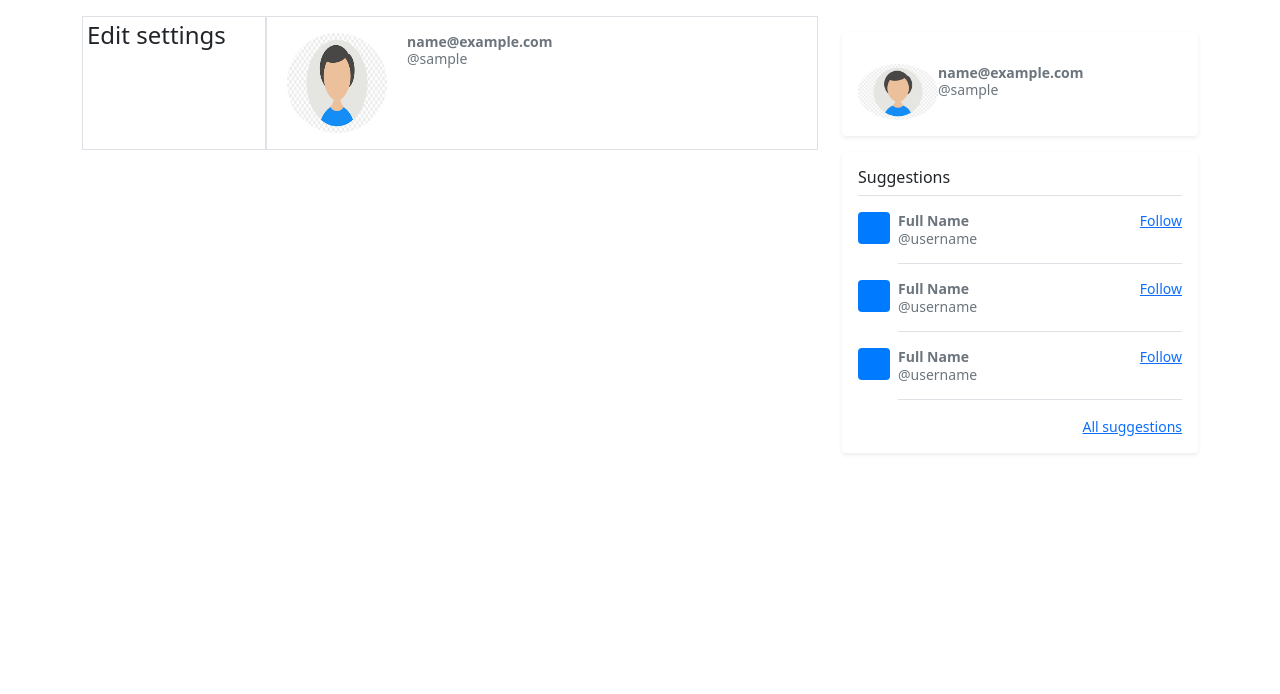
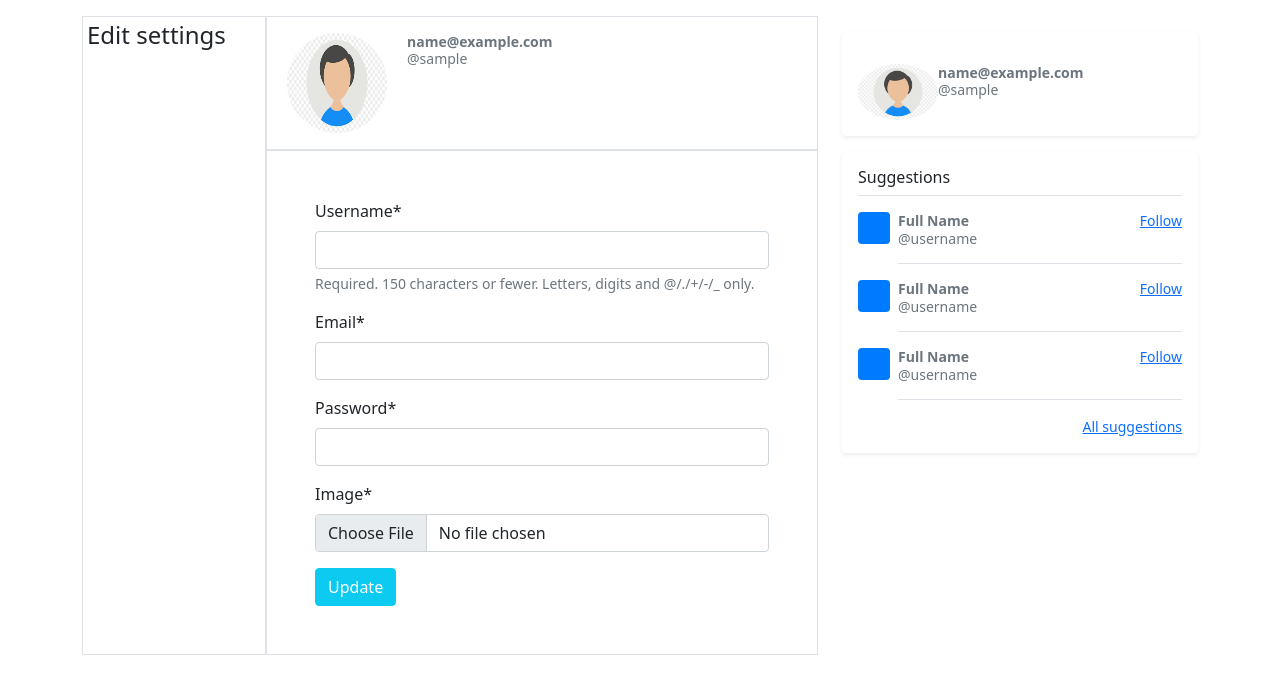
Before and after one commit to Clinton-dev/insta-clone, a Django app: page /settings/ in a window 1280 px wide. Shown: the part 70-764 px from the top of the page. Run offline with Django 4.2, Linux system fonts and the light colour scheme; the visitor is signed in with stand-in values (Sample User, id 1); parts of the project's set-up code (start-up, migrations or seed data) failed here and were passed over; some libraries are stand-ins or nearby versions.

Commit message:
Fix bug in profile update and user update form

```diff
--- a/users/forms.py
+++ b/users/forms.py
@@ -13,15 +13,28 @@ class UserRegistrationForm(UserCreationForm):
         model = User
         fields = ['username', 'email', 'password1', 'password2']
 
-class UserUpdateForm(forms.models):
+""" class UserUpdateForm(forms.ModelForm):
     email = forms.EmailField()
 
     class Meta:
         model = User
-        fields = ['username', 'email', 'password1', 'password2']
+        fields = ['username', 'email']
 
 
-class ProfileUpdateForm(forms.models):
+class ProfileUpdateForm(forms.ModelForm):
     class Meta:
         model = Profile
-        field = ['image']
+        fields = ['image']
+ """
+class UserUpdateForm(forms.ModelForm):
+    email = forms.EmailField()
+
+    class Meta:
+        model = User
+        fields = ['username', 'email', 'password']
+
+
+class ProfileUpdateForm(forms.ModelForm):
+    class Meta:
+        model = Profile
+        fields = ['image']
--- a/users/templates/users/settings.html
+++ b/users/templates/users/settings.html
@@ -1,4 +1,5 @@
 {% extends "posts/base.html" %}
+{% load crispy_forms_tags %}
 
 {% block content %}
 <div class="row g-0">
@@ -6,6 +7,7 @@
         <h4>Edit settings</h4>
     </div>
     <div class="col-md-9">
+      <!-- user metadata -->
         <section class="border">
             <div class="d-flex text-muted pt-3">
                 <img class="image-fluid rounded-circle account-img" src="{{user.profile.image.url}}" alt="{{user.username}} profile picture">
@@ -16,7 +18,19 @@
                   <span class="d-block">@{{user.username}}</span>
                 </div>
               </div>
-
+        </section>
+        <!-- update form -->
+        <section>
+          <form method="POST" class="border p-5">
+            {% csrf_token %}
+            <fieldset class="form-group">
+                {{ u_form|crispy }}
+                {{ p_form|crispy }}
+            </fieldset>
+            <div class="form-group">
+                <button class="btn btn-info text-white" type="submit">Update</button>
+            </div>
+          </form>
         </section>
     </div>
 </div>
--- a/users/views.py
+++ b/users/views.py
@@ -1,7 +1,8 @@
+from re import U
 from django.shortcuts import render, redirect
 from django.contrib import messages
 from django.contrib.auth.decorators import login_required
-from .forms import UserRegistrationForm
+from .forms import UserRegistrationForm, UserUpdateForm, ProfileUpdateForm
 
 def registration(request):
     context = {
@@ -25,4 +26,11 @@ def registration(request):
 
 @login_required
 def settings(request):
-    return render(request, 'users/settings.html')
+    u_form = UserUpdateForm()
+    p_form = ProfileUpdateForm()
+
+    context = {
+        'u_form': u_form,
+        'p_form': p_form
+    }
+    return render(request, 'users/settings.html', context)
```
